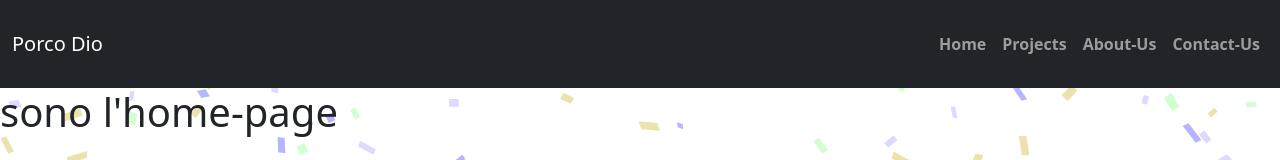
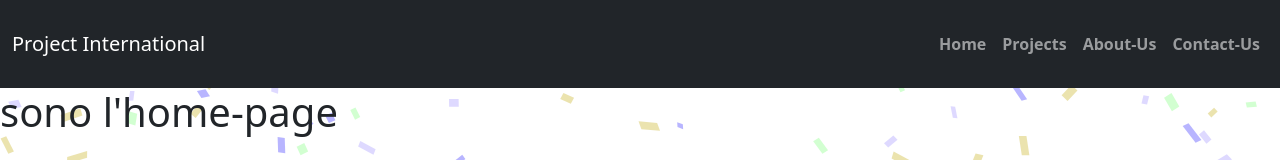
Before and after one commit to GiuseppeIndomenico/vite-boolfolio, a Vue app: page / in a window 1280 px wide. Shown: the top 160 px of the page. Built offline with nearby package versions, Linux system fonts and the light colour scheme.

Commit message:
fix logo

```diff
--- a/src/components/HeaderApp.vue
+++ b/src/components/HeaderApp.vue
@@ -4,7 +4,7 @@
             <div class="container-fluid d-flex align-items-center justify-content-between">
                 <div>
 
-                    <a class="navbar-brand " href="#">Porco Dio</a>
+                    <a class="navbar-brand " href="#">Project International</a>
 
                 </div>
 
```
